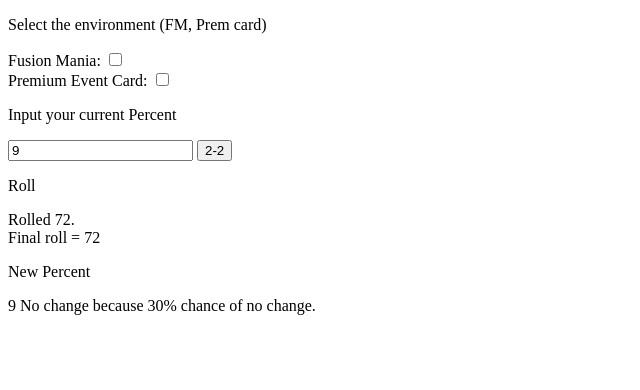
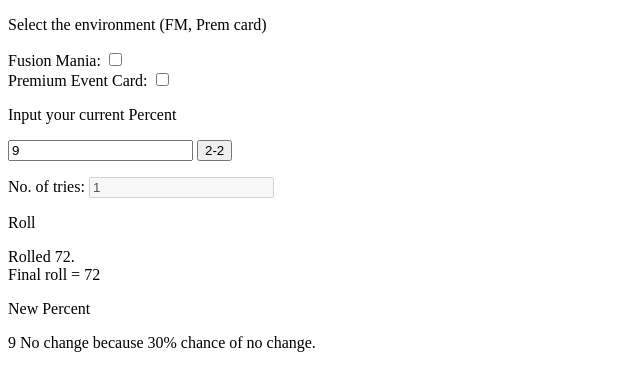
Before and after one commit to Jiajin/spstuffs, a plain HTML site: page calc.html in a window 1280 px wide. Both pictures are taken after a click on the button "2-2". Shown: the whole page, without its empty margins (0-640 px from the left). Drawn offline with Linux system fonts and the light colour scheme.

Commit message:
Update Calc to add a simple counter

```diff
--- a/calc.html
+++ b/calc.html
@@ -11,6 +11,7 @@
 <input id="inputPercent" type="number" value="9">
 
 <button onclick="myFunction()">2-2</button>
+<p> No. of tries: <input id="count" type="number" value="1" disabled>
 
 <p>Roll</p>
 <p id="demo2"></p>
@@ -18,12 +19,16 @@
 <p id="demo"></p>
 
 <script>
+var sessionCount = 0;
 function myFunction() {
+
+
 
 // Get the checkboxes
   var fm = document.getElementById("fm");
   var prem = document.getElementById("prem");
   var currPercent = document.getElementById("inputPercent").value;
+  var countDisplay = document.getElementById("count");
 
 var x = Math.floor((Math.random() * 100) + 1);
 var origRoll = x;
@@ -150,8 +155,10 @@
 }else{
 	percentDisplayMsg = percentResult;
 }
+sessionCount = sessionCount + 1;
 document.getElementById("demo").innerHTML = percentDisplayMsg;
 document.getElementById("demo2").innerHTML = displayMsg;
+countDisplay.value = sessionCount;
 
 
 }
```
